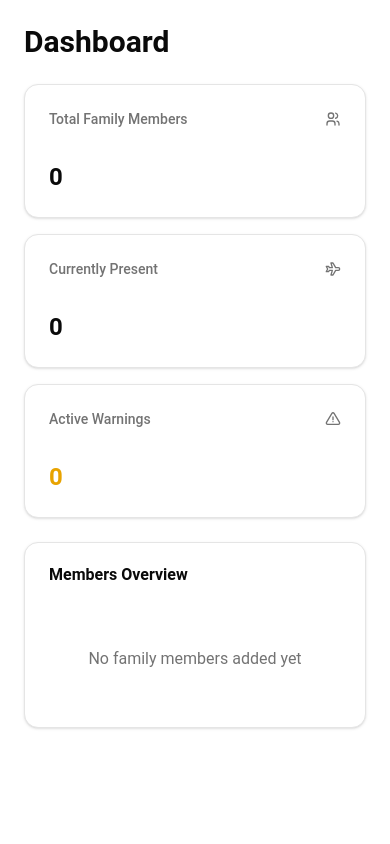
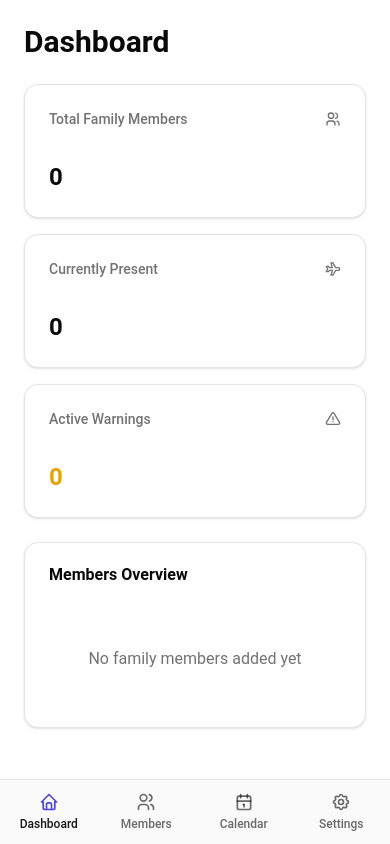
Before and after one commit to origami-z/family-visit-planner, a React (Vite) app: page / in a window 390 px wide. Built offline with nearby package versions, Linux system fonts and the light colour scheme; the HTML template or start-up script is replaced by a standard one.

Commit message:
Add mobile navigation

```diff
--- a/src/components/layout/DashboardLayout.tsx
+++ b/src/components/layout/DashboardLayout.tsx
@@ -5,6 +5,7 @@ import {
   IconUsers,
 } from '@tabler/icons-react'
 import { useLocation, useNavigate } from '@tanstack/react-router'
+import { MobileNav } from './MobileNav'
 import type { ReactNode } from 'react'
 import {
   Sidebar,
@@ -74,8 +75,11 @@ export function DashboardLayout({ children }: DashboardLayoutProps) {
             </SidebarMenu>
           </SidebarContent>
         </Sidebar>
-        <main className="flex-1 overflow-auto bg-background">{children}</main>
+        <main className="flex-1 overflow-auto bg-background pb-16 md:pb-0">
+          {children}
+        </main>
       </div>
+      <MobileNav />
     </SidebarProvider>
   )
 }
--- /dev/null
+++ b/src/components/layout/MobileNav.tsx
@@ -0,0 +1,63 @@
+import {
+  IconCalendar,
+  IconHome,
+  IconSettings,
+  IconUsers,
+} from '@tabler/icons-react'
+import { useLocation, useNavigate } from '@tanstack/react-router'
+import { useIsMobile } from '@/hooks/use-mobile'
+import { cn } from '@/lib/utils'
+
+const menuItems = [
+  { id: 'dashboard', label: 'Dashboard', icon: IconHome, href: '/' },
+  { id: 'members', label: 'Members', icon: IconUsers, href: '/members' },
+  { id: 'calendar', label: 'Calendar', icon: IconCalendar, href: '/calendar' },
+  { id: 'settings', label: 'Settings', icon: IconSettings, href: '/settings' },
+]
+
+export function MobileNav() {
+  const isMobile = useIsMobile()
+  const location = useLocation()
+  const navigate = useNavigate()
+
+  if (!isMobile) {
+    return null
+  }
+
+  const activeSection =
+    location.pathname === '/'
+      ? 'dashboard'
+      : location.pathname.replace(/^\//, '')
+
+  return (
+    <nav
+      role="navigation"
+      aria-label="Mobile navigation"
+      className="fixed bottom-0 left-0 right-0 z-50 border-t border-border bg-sidebar pb-[env(safe-area-inset-bottom)]"
+    >
+      <div className="flex h-16 items-center justify-around">
+        {menuItems.map((item) => {
+          const Icon = item.icon
+          const isActive = activeSection === item.id
+
+          return (
+            <button
+              key={item.id}
+              onClick={() => navigate({ to: item.href })}
+              data-active={isActive}
+              className={cn(
+                'flex flex-1 flex-col items-center justify-center gap-1 py-2 text-sidebar-foreground transition-colors',
+                isActive
+                  ? 'text-sidebar-accent-foreground'
+                  : 'text-sidebar-foreground/60 hover:text-sidebar-foreground',
+              )}
+            >
+              <Icon className={cn('h-5 w-5', isActive && 'text-primary')} />
+              <span className="text-xs font-medium">{item.label}</span>
+            </button>
+          )
+        })}
+      </div>
+    </nav>
+  )
+}
```
Also changed, not shown: 2 other files (tests, documents, lock files or other folders).
